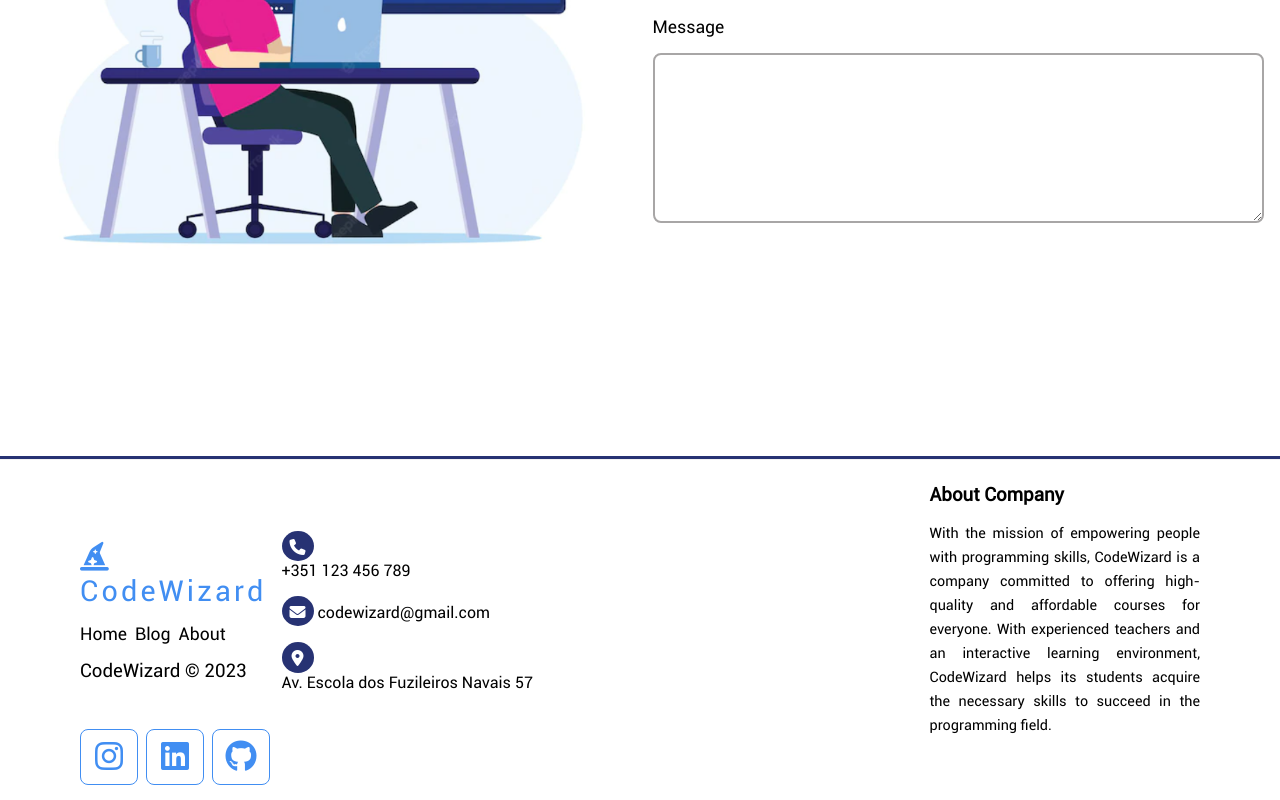
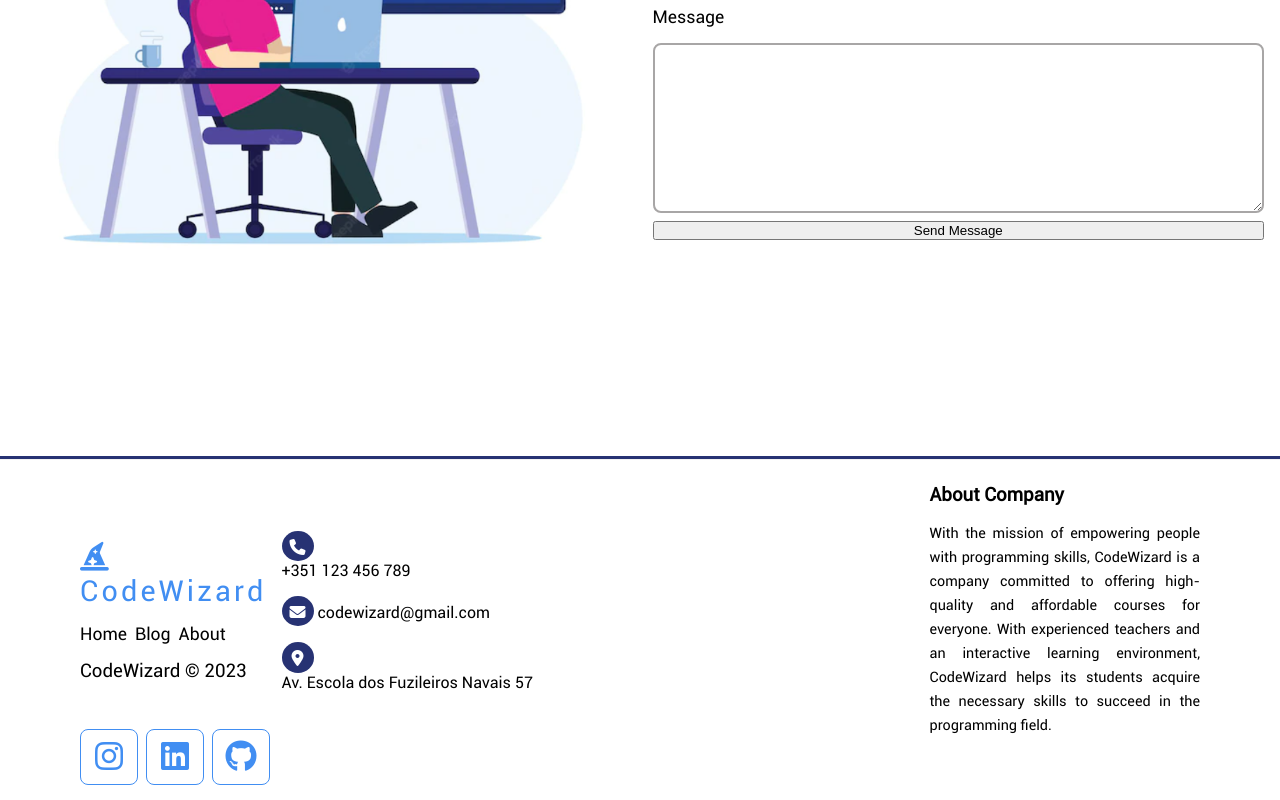
Before and after one commit to Victorceloss/code-wizard, a React (Vite) app in the folder frontend/: page /about in a window 1280 px wide. Shown: the part 1824-2624 px from the top of the page. Built offline with nearby package versions, Linux system fonts and the light colour scheme.

Commit message:
:sparkles: : chore: Small changes in the About

```diff
--- a/frontend/src/pages/about.jsx
+++ b/frontend/src/pages/about.jsx
@@ -78,6 +78,8 @@ const About = () => {
 
             <label htmlFor="message" className="message">Message</label>
             <textarea name="message" cols="30" rows="10" className="form-message"></textarea>
+
+            <button type="submit" className="form-button">Send Message</button>
           </form>
         </div>
       </section>
```
